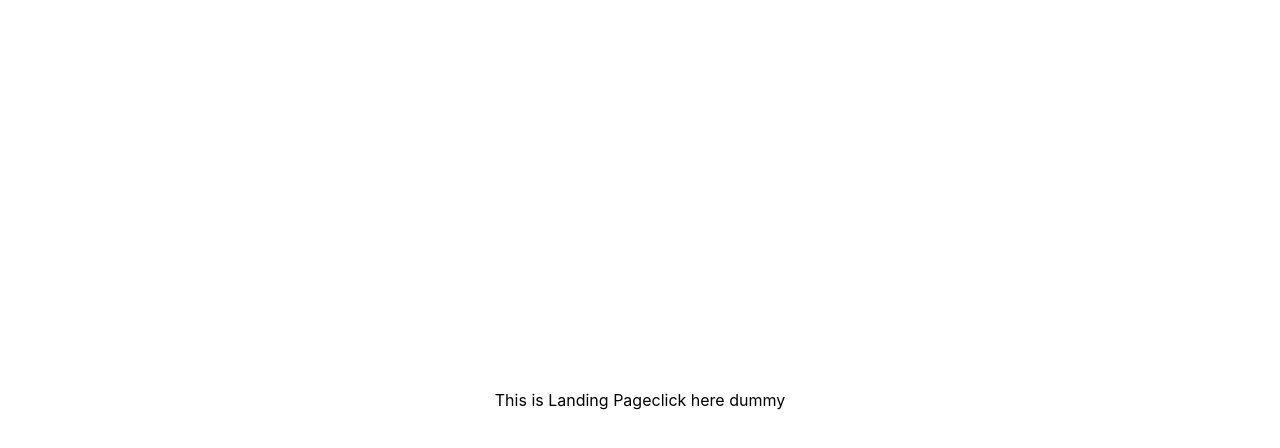
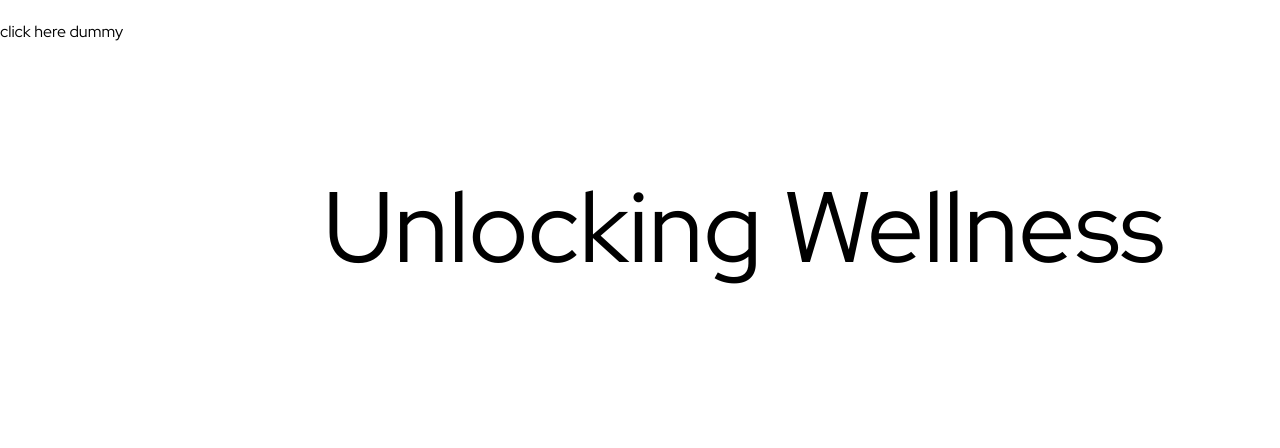
Before and after one commit to team-louis-vuitton/unlocking-wellness, a Next.js app in the folder client/: page / in a window 1280 px wide. Shown: the top 448 px of the page. Built offline with nearby package versions, Linux system fonts and the light colour scheme.

Commit message:
changed home title and css file

```diff
--- a/client/pages/index.js
+++ b/client/pages/index.js
@@ -1,13 +1,14 @@
 import Head from 'next/head'
 import Image from 'next/image'
-import styles from '../styles/Home.module.css'
+import css from '../styles/Index.module.css'
 import Link from 'next/link'
 
 export default function Home() {
   return (
-    <div className={styles.container}>
+    <div>
       <div>
-        This is Landing Page
+        <h1 className={css.homeTitle}>Unlocking Wellness</h1>
+        <br/>
         <Link href="/dashboard">
           <a>click here dummy</a>
         </Link>
--- a/client/styles/Home.module.css
+++ b/client/styles/Home.module.css
@@ -1,3 +1,5 @@
+@import url('https://fonts.googleapis.com/css2?family=Red+Hat+Display:ital,wght@0,400;0,500;0,700;0,900;1,400;1,500&display=swap');
+
 .container {
   min-height: 100vh;
   padding: 0 0.5rem;
--- /dev/null
+++ b/client/styles/Index.module.css
@@ -0,0 +1,12 @@
+.homeTitle {
+  position: absolute;
+  width: 972px;
+  height: 99px;
+  left: 258px;
+  top: 94px;
+  font-size: 100px;
+  line-height: 132px;
+  text-align: center;
+  font-style: normal;
+  font-weight: normal;
+}
--- a/client/styles/globals.css
+++ b/client/styles/globals.css
@@ -1,9 +1,12 @@
+@import url('https://fonts.googleapis.com/css2?family=Red+Hat+Display:ital,wght@0,400;0,500;0,700;0,900;1,400;1,500&display=swap');
+
 html,
 body {
   padding: 0;
   margin: 0;
-  font-family: -apple-system, BlinkMacSystemFont, Segoe UI, Roboto, Oxygen,
-    Ubuntu, Cantarell, Fira Sans, Droid Sans, Helvetica Neue, sans-serif;
+  font-family: 'Red Hat Display', sans-serif;
+  /* font-family: -apple-system, BlinkMacSystemFont, Segoe UI, Roboto, Oxygen,
+    Ubuntu, Cantarell, Fira Sans, Droid Sans, Helvetica Neue, sans-serif; */
 }
 
 a {
```
Also changed, not shown: 1 other file (tests, documents, lock files or other folders).
